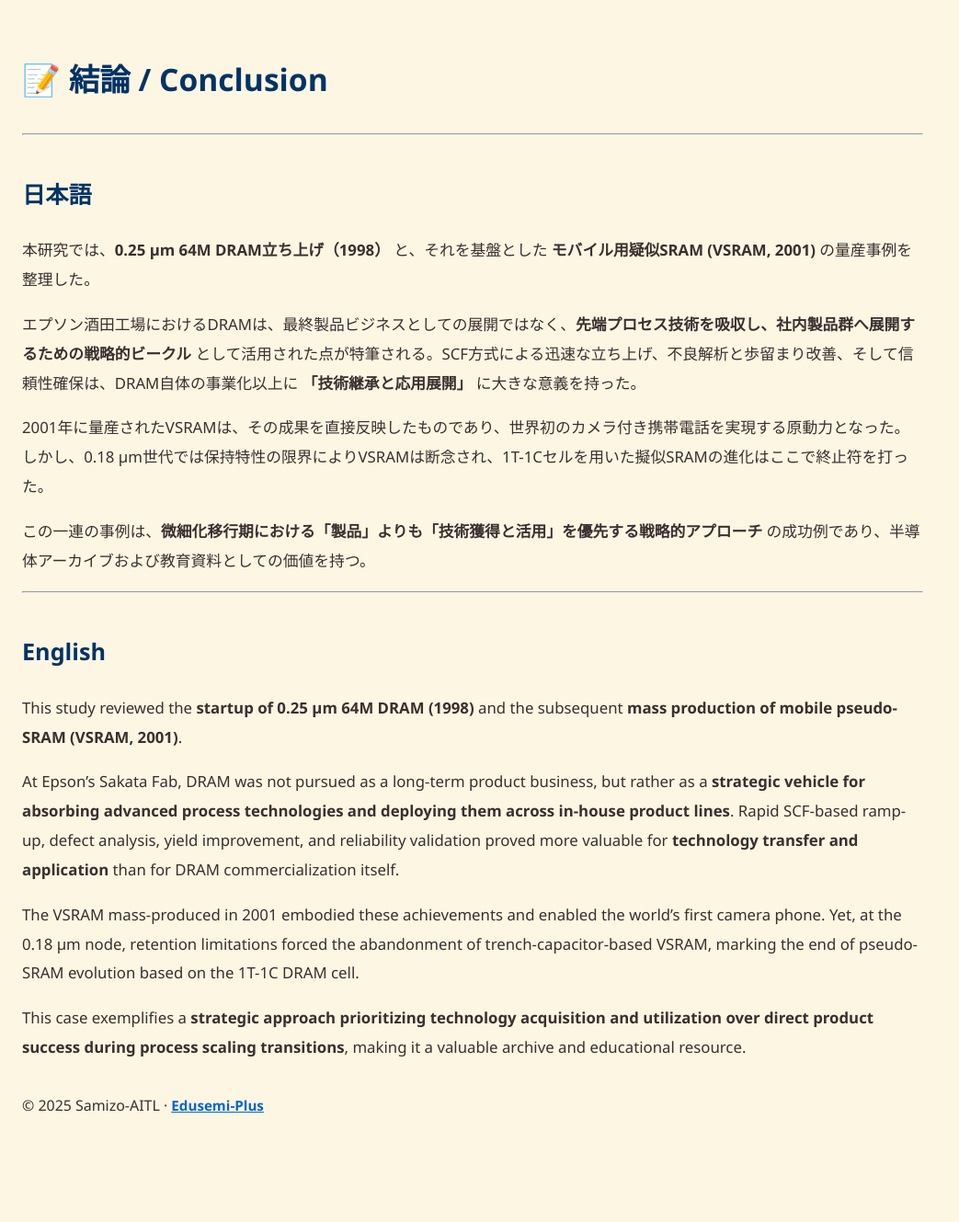
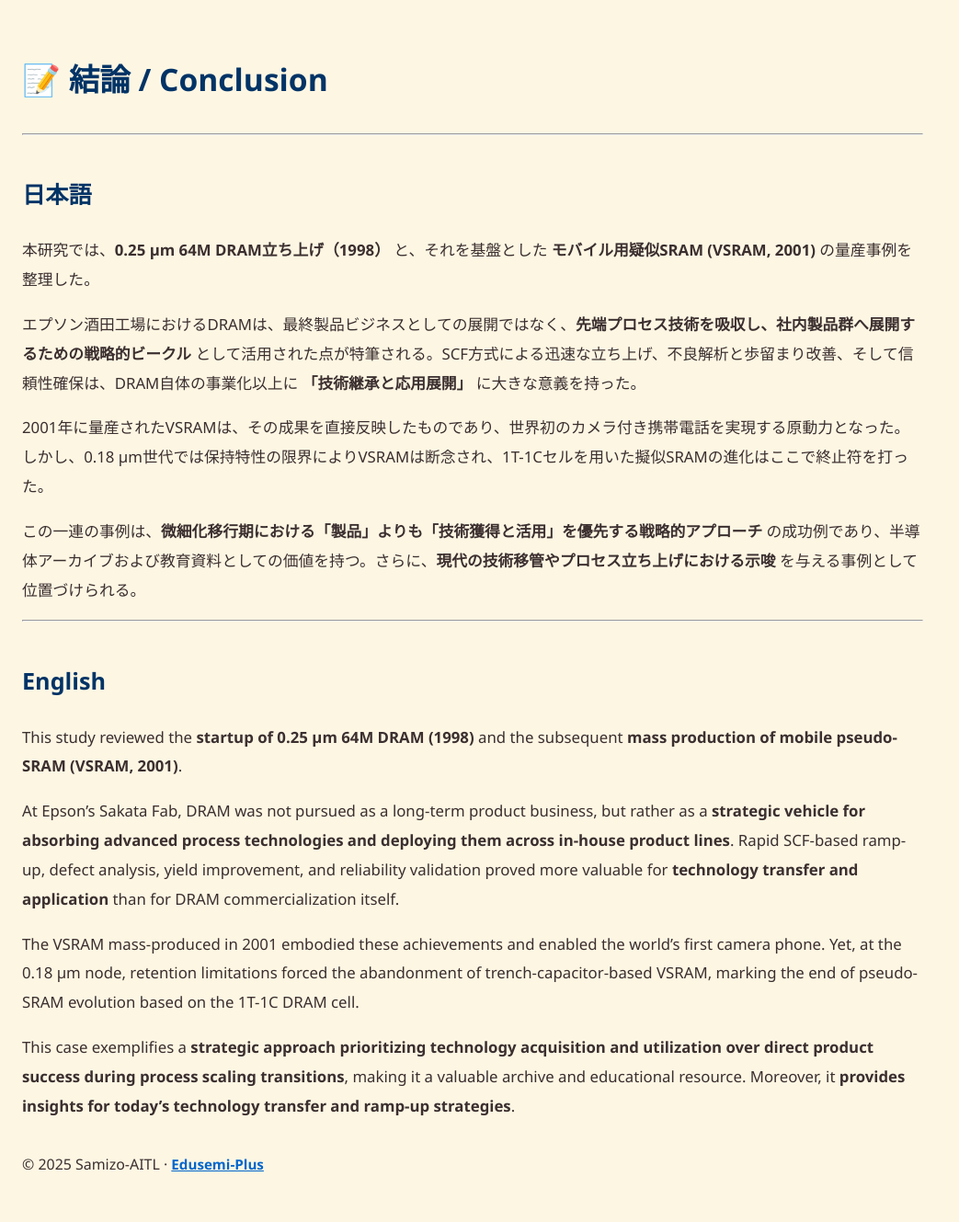
Before and after one commit to Samizo-AITL/Edusemi-Plus, a Jekyll site: the page built from archive/paper/dram_vsram/04_Conclusion.md, in a window 1280 px wide. Shown: the whole page at 92% size, without its empty margins (0-1043 px from the left). Built offline with Jekyll 4.4.1, drawn with Linux system fonts in a browser that asks for light colours; before the commit the page ends 1265 px from its top, so only the background shows below that.

Commit message:
Update 04_Conclusion.md

```diff
--- a/archive/paper/dram_vsram/04_Conclusion.md
+++ b/archive/paper/dram_vsram/04_Conclusion.md
@@ -15,7 +15,7 @@ title: "結論 / Conclusion"
 
 2001年に量産されたVSRAMは、その成果を直接反映したものであり、世界初のカメラ付き携帯電話を実現する原動力となった。しかし、0.18 µm世代では保持特性の限界によりVSRAMは断念され、1T-1Cセルを用いた擬似SRAMの進化はここで終止符を打った。
 
-この一連の事例は、**微細化移行期における「製品」よりも「技術獲得と活用」を優先する戦略的アプローチ** の成功例であり、半導体アーカイブおよび教育資料としての価値を持つ。
+この一連の事例は、**微細化移行期における「製品」よりも「技術獲得と活用」を優先する戦略的アプローチ** の成功例であり、半導体アーカイブおよび教育資料としての価値を持つ。さらに、**現代の技術移管やプロセス立ち上げにおける示唆** を与える事例として位置づけられる。
 
 ---
 
@@ -27,4 +27,4 @@ At Epson’s Sakata Fab, DRAM was not pursued as a long-term product business, b
 
 The VSRAM mass-produced in 2001 embodied these achievements and enabled the world’s first camera phone. Yet, at the 0.18 µm node, retention limitations forced the abandonment of trench-capacitor-based VSRAM, marking the end of pseudo-SRAM evolution based on the 1T-1C DRAM cell.
 
-This case exemplifies a **strategic approach prioritizing technology acquisition and utilization over direct product success during process scaling transitions**, making it a valuable archive and educational resource.
+This case exemplifies a **strategic approach prioritizing technology acquisition and utilization over direct product success during process scaling transitions**, making it a valuable archive and educational resource. Moreover, it **provides insights for today’s technology transfer and ramp-up strategies**.
```
